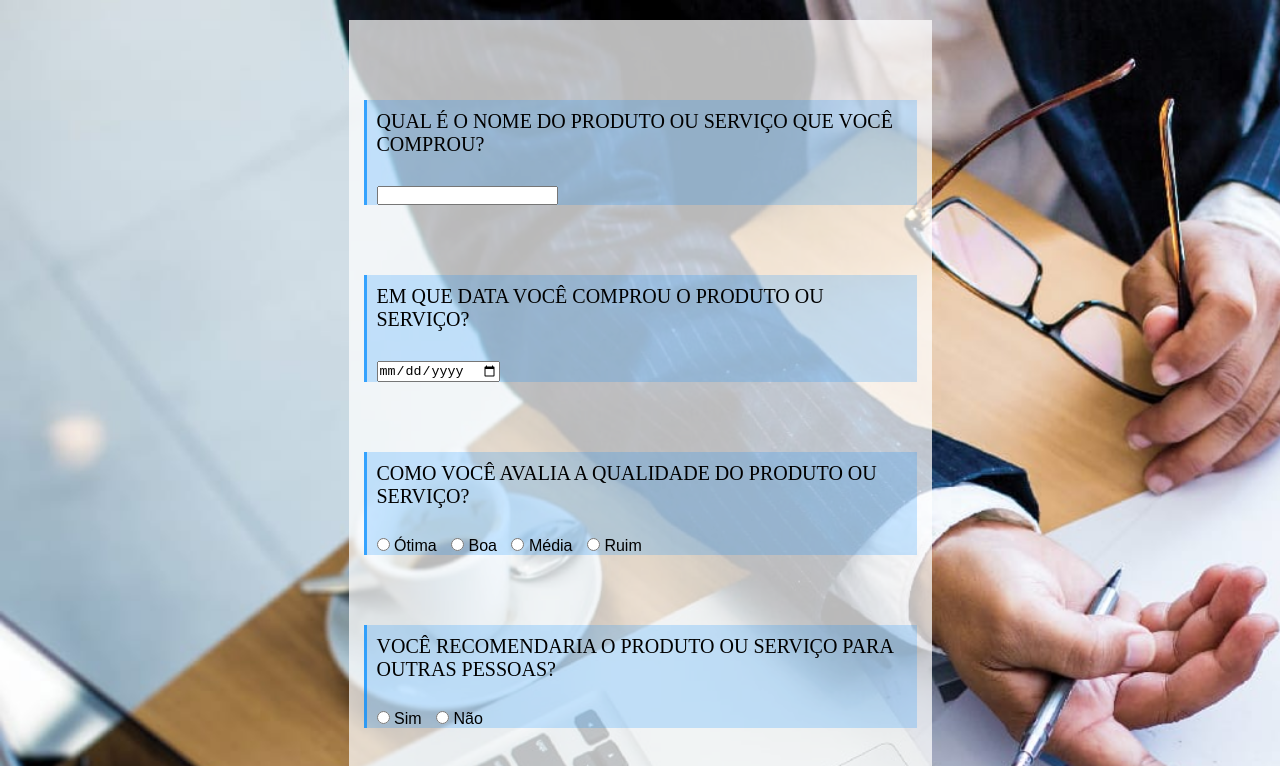
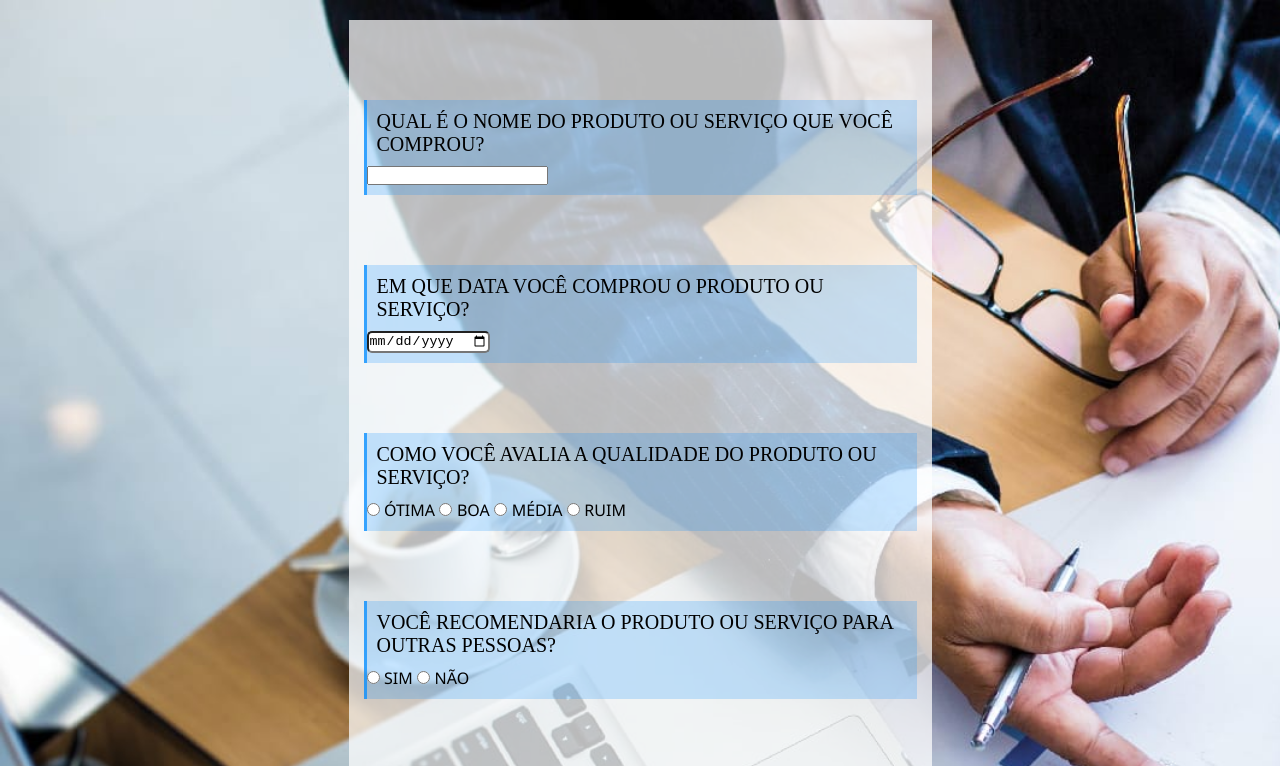
Before and after one commit to olimpio91/PersonalProjectForm, a plain HTML site: page index.html in a window 1280 px wide. Shown: the top 766 px of the page. Drawn offline with Linux system fonts and the light colour scheme.

Commit message:
css finalizado

```diff
--- a/style.css
+++ b/style.css
@@ -4,10 +4,13 @@
 }
 
 html    {
-    background-image: url(image/kons.jpg);
-    background-repeat: no-repeat;
-    background-size: cover;
     min-height: 100%;
+}
+
+h1  {
+    font-family: 'Playfair Display', serif;
+
+    font-size: 60px;
 }
 
 p   {
@@ -15,11 +18,17 @@ p   {
     font-size: 20px;
 }
 
+label   {
+    font-family: 'Segoe UI', Tahoma, Geneva, Verdana, sans-serif;
+    text-transform: uppercase;
+}
+
 .mainContainer  {
-    min-height: 100%;
     display: flex;
     justify-content: center;
     align-items: center;
+    background-image: url(image/kons.jpg);
+    background-size: cover;
 }
 
 .formContainer  {
@@ -33,6 +42,7 @@ p   {
     text-align-last: left;
     font-family: Arial, Helvetica, sans-serif;
     margin: 70px 15px 0 15px;
+    padding-bottom: 10px;
     width: 550px;
 
     border-left: 3px solid #008cffb9;
@@ -44,10 +54,19 @@ p   {
     text-transform: uppercase;
 }
 
-.rowContainer input, select {
-    margin: 20px 0 0 10px;
+.inputContainer {
+    display: flex;
+    justify-content: center;
 }
 
+.inputContainer input{
+    margin: 0px 10px;
+}
+
+.inputContainer input[type="text"],input[type="date"],select {
+    border-radius: 5px ;
+    height: 18px;
+}
 #feedbeck   {
     display: none;
     float:right ;
```
